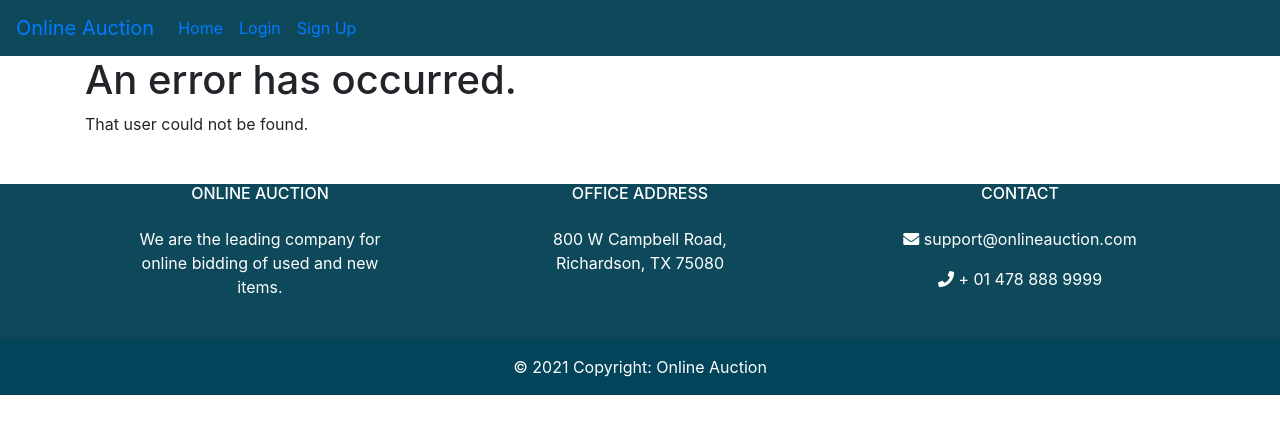
After one commit to ez314/CS-6360-Project, a Flask app: page /profile/1 in a window 1280 px wide. The commit adds this page. Shown: the top 434 px of the page. Run offline with Flask 2, Linux system fonts and the light colour scheme; data comes from the database, SQL or seed files in the repository; some libraries are stand-ins or nearby versions.

Commit message:
Add user profile page
Add navbar entry to direct someone to their own profile
Add error page to handle 404-type errors where we do not care about
error recovery UX
Extract account type finding to new util file

```diff
--- a/website/__init__.py
+++ b/website/__init__.py
@@ -23,10 +23,12 @@ def create_app():
     from .views import views
     from .auth import auth
     from .productDetail import prodDetail
+    from .profile import profile
 
     app.register_blueprint(views, url_prefix='/')
     app.register_blueprint(auth, url_prefix='/')
     app.register_blueprint(prodDetail)
+    app.register_blueprint(profile)
 
     database.db = SQLAlchemy(app)
     print('database test:', database.db.session.execute((text('SELECT * FROM ONLINE_AUCTION.Buyer;'))).all())
--- /dev/null
+++ b/website/profile.py
@@ -0,0 +1,35 @@
+from flask import Blueprint, render_template, request, redirect, url_for, session, flash
+from sqlalchemy import column, text
+
+from website import database
+from website.util import get_account_type
+
+profile = Blueprint('profile', __name__)
+
+
+@profile.route('/profile/<int:userId>')
+def view_profile(userId):
+    if request.method == 'GET':
+        # Find user, if it exists
+        res = database.db.session.execute(
+            text(f'SELECT Name, Email, PhoneNum FROM User where UserID = {userId}')).all()
+        print(res)
+        if not res:
+            return render_template("error.html", error="That user could not be found.")
+
+        # Determine account type, if it exists
+        user_account_type = get_account_type(userId)
+        if not user_account_type:
+            return render_template("error.html", error="That user does not have an associated account.")
+
+        user = {
+            'id': userId,
+            'name': res[0][0],
+            'email': res[0][1],
+            'phone': res[0][2],
+            'type': user_account_type.capitalize()
+        }
+
+        return render_template("profile.html", user=user)
+    else:
+        return redirect(url_for('profile.profile'))
--- a/website/templates/base.html
+++ b/website/templates/base.html
@@ -50,6 +50,9 @@
                     <a class="nav-link" id="sign_up" href="/sign_up">Sign Up</a>
                 </li>
             {% else %}
+                <li class="nav-item">
+                    <a class="nav-link" id="profile" href="/profile/{{ session['login.id'] }}">Profile</a>
+                </li>
                 <li class="nav-item">
                     <a class="nav-link" id="logout" href="/logout">Logout</a>
                 </li>
--- /dev/null
+++ b/website/templates/error.html
@@ -0,0 +1,7 @@
+{% extends "base.html" %} {% block title %}Error{% endblock %}
+{% block content %}
+    <h1>An error has occurred.</h1>
+    {% if error %}
+    <p>{{ error }}</p>
+    {% endif %}
+{% endblock %}
```
Also changed, not shown: website/templates/profile.html (added, +26 -0 lines), website/util.py (added, +16 -0 lines).
